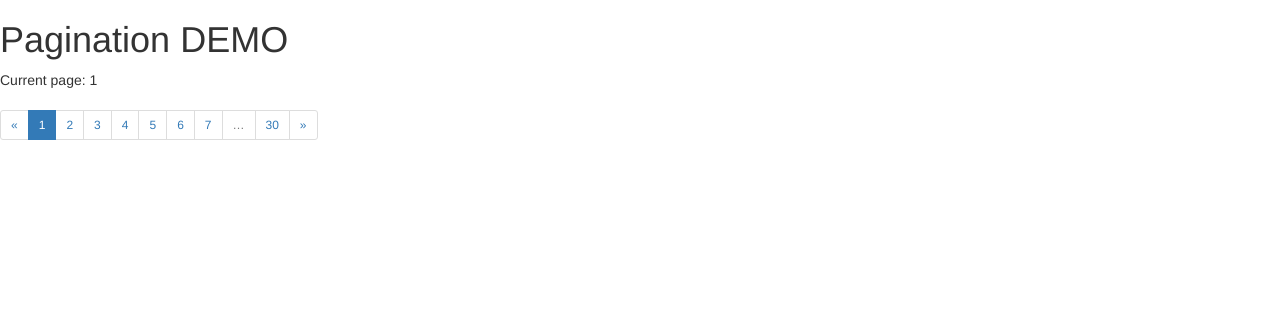
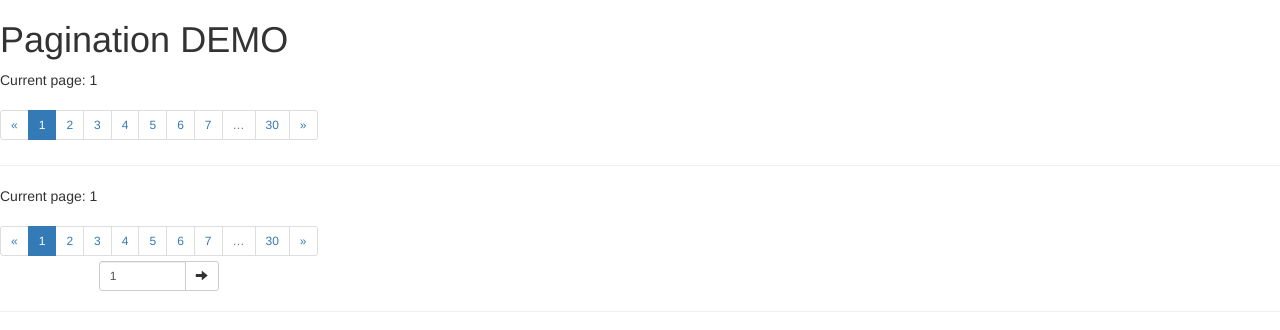
Before and after one commit to Scalesoft/s-pagination, a website: page DEMO.html in a window 1280 px wide. Drawn offline with nearby package versions, Linux system fonts and the light colour scheme.

Commit message:
Pagination with direct Go to page function

```diff
--- a/DEMO.html
+++ b/DEMO.html
@@ -12,22 +12,50 @@
 <h1>Pagination DEMO</h1>
 
 <div id="content">
-    <span>Current page:</span>
-    <span id="page-number-1"></span>
+    <div>
+        <span>Current page:</span>
+        <span id="page-number-1"></span>
 
-    <div id="pagination-1"></div>
+        <div id="pagination-1"></div>
+    </div>
+    <hr/>
+
+    <div>
+        <span>Current page:</span>
+        <span id="page-number-2"></span>
+
+        <div id="pagination-2"></div>
+    </div>
+    <hr />
 </div>
 
 <script>
-    $(document).ready(function() {
-        var maxVisibleElements = 9;
-        var pagination = new Pagination("#pagination-1", maxVisibleElements);
+    function pageClick1(pageNumber) {
+        $("#page-number-1").text(pageNumber);
+    }
 
+    function pageClick2(pageNumber) {
+        $("#page-number-2").text(pageNumber);
+    }
+
+    $(document).ready(function () {
         var itemsCount = 299;
         var itemsOnPage = 10;
-        pagination.createPagination(itemsCount, itemsOnPage, function(pageNumber) {
-            $("#page-number-1").text(pageNumber);
+
+        var pagination1 = new Pagination({
+            container: $("#pagination-1"),
+            pageClickCallback: pageClick1,
+            maxVisibleElements: 9
         });
+        pagination1.make(itemsCount, itemsOnPage);
+
+        var pagination2 = new Pagination({
+            container: $("#pagination-2"),
+            pageClickCallback: pageClick2,
+            maxVisibleElements: 9,
+            showInput: true
+        });
+        pagination2.make(itemsCount, itemsOnPage);
     });
 </script>
 </body>
--- a/src/pagination.ts
+++ b/src/pagination.ts
@@ -1,32 +1,68 @@
 class Pagination {
-    private pageClickCallback: (pageNumber: number) => void;
-    private paginationContainer: string;
+    private options: IPaginationOptions;
+    private paginationContainer: JQuery;
     private maxPageElements: number;
     private pageCount: number;
     private currentPage: number;
     private usePaginationDots = false;
+    private goToPageInput: HTMLInputElement;
 
-    constructor(paginationContainer: string, maxVisiblePageElements = 9) {
-        this.maxPageElements = maxVisiblePageElements;
-        this.paginationContainer = paginationContainer;
+    constructor(options: IPaginationOptions) {
+        this.options = options;
+        this.paginationContainer = $(options.container);
+
+        this.maxPageElements = 9;
+        if (options.maxVisibleElements) {
+            this.maxPageElements = options.maxVisibleElements;
+        }
     }
 
-    public createPagination(itemsCount: number, itemsOnPage: number, pageClickCallback: (pageNumber: number) => void, defaultPageNumber: number = 1) {
+    public make(itemsCount: number, itemsOnPage: number, defaultPageNumber: number = 1) {
         this.pageCount = Math.ceil(itemsCount / itemsOnPage);
-        this.pageClickCallback = pageClickCallback;
 
-        $(this.paginationContainer).empty();
+        this.paginationContainer.empty();
 
+        var $innerContainer = $(document.createElement("div"));
+        $innerContainer.attr("style", "display: inline-block;");
+
+        //TODO slider
+
+        $innerContainer.append(this.createPageList(defaultPageNumber));
+
+        if (this.options.showInput) {
+            $innerContainer.append(this.createPageInput());
+        }
+
+        this.paginationContainer.append($innerContainer);
+
+        this.updateCurrentPage(defaultPageNumber);
+    }
+
+    private updateCurrentPage(newPageNumber: number) {
+        $("li.active", this.paginationContainer).removeClass("active");
+        $(`li [data-page-number=${newPageNumber}]`, this.paginationContainer).closest("li").addClass("active");
+
+        this.currentPage = newPageNumber;
+        this.updateVisiblePageElements();
+
+        $(this.goToPageInput).val(newPageNumber);
+
+        this.options.pageClickCallback(newPageNumber);
+    }
+
+    private createPageList(defaultPageNumber: number): HTMLUListElement {
         var paginationUl = document.createElement("ul");
-        $(paginationUl).addClass("pagination")
-            .addClass("pagination-sm");
+        $(paginationUl)
+            .addClass("pagination")
+            .addClass("pagination-sm")
+            .css("margin-bottom", "0");
 
         var previousPageLi = this.createPageElement("&laquo;", "previous");
         paginationUl.appendChild(previousPageLi);
 
         for (let i = 1; i <= this.pageCount; i++) {
             const pageLi = this.createPageElement(i.toString(), i);
-            if (i == defaultPageNumber) {
+            if (i === defaultPageNumber) {
                 pageLi.classList.add("active");
             }
             paginationUl.appendChild(pageLi);
@@ -41,28 +77,74 @@ class Pagination {
             $(paginationUl.children[this.pageCount]).after(this.createThreeDots());
         }
 
-        $(this.paginationContainer).append(paginationUl);
-
-        this.updateCurrentPage(defaultPageNumber);
-    }
-
-    private updateCurrentPage(newPageNumber: number) {
-        this.getCurrentPageElement().removeClass("active");
-        this.currentPage = newPageNumber;
-        this.getCurrentPageElement().addClass("active");
-        this.updateVisiblePageElements();
-
-        this.pageClickCallback(newPageNumber);
+        return paginationUl;
     }
 
     private createPageElement(label: string, pageNumber: any): HTMLLIElement {
         var pageLi = document.createElement("li");
         var pageLink = document.createElement("a");
-        pageLink.innerHTML = label;
-        pageLink.href = "#";
-        pageLink.setAttribute("data-page-number", pageNumber);
+        $(pageLink)
+            .html(label)
+            .attr("href", "#")
+            .attr("data-page-number", pageNumber)
+            .click(this.onPageClick.bind(this));
 
-        $(pageLink).click(event => {
+        pageLi.appendChild(pageLink);
+        return pageLi;
+    }
+
+    private createThreeDots(): HTMLLIElement {
+        var element = document.createElement("li");
+        $(element).addClass("disabled")
+            .addClass("three-dots");
+
+        var contentElement = document.createElement("span");
+        contentElement.innerHTML = "&hellip;";
+
+        element.appendChild(contentElement);
+        return element;
+    }
+
+    private createPageInput(): HTMLDivElement {
+        var inputGroupDiv = document.createElement("div");
+        var inputGroupButtonSpan = document.createElement("span");
+        var goToPageInput = document.createElement("input");
+        var goToPageButton = document.createElement("button");
+        var goToPageIcon = document.createElement("span");
+
+        $(inputGroupDiv)
+            .addClass("input-group")
+            .addClass("input-group-sm")
+            .addClass("pagination-input")
+            .attr("style", "width: 120px; margin-left: auto; margin-right: auto;")
+            .append(goToPageInput)
+            .append(inputGroupButtonSpan);
+
+        $(goToPageInput)
+            .attr("type", "text")
+            .addClass("form-control")
+            .keypress(this.onGoToInputKeyPress.bind(this));
+
+        $(inputGroupButtonSpan)
+            .addClass("input-group-btn")
+            .append(goToPageButton);
+
+        $(goToPageButton)
+            .attr("type", "button")
+            .addClass("btn")
+            .addClass("btn-default")
+            .append(goToPageIcon)
+            .click(this.onGoToPageClick.bind(this));
+
+        $(goToPageIcon)
+            .addClass("glyphicon")
+            .addClass("glyphicon-arrow-right");
+
+        this.goToPageInput = goToPageInput;
+        return inputGroupDiv;
+    }
+
+    private onPageClick(event: JQueryEventObject) {
         event.preventDefault();
         var pageValue = $(event.target).data("page-number");
         var pageNumber: number;
@@ -81,27 +163,20 @@ class Pagination {
         if (pageNumber > 0 && pageNumber <= this.pageCount) {
             this.updateCurrentPage(pageNumber);
         }
-        });
-
-        pageLi.appendChild(pageLink);
-        return pageLi;
     }
 
-    private createThreeDots(): HTMLLIElement {
-        var element = document.createElement("li");
-        $(element).addClass("disabled")
-            .addClass("three-dots");
-
-        var contentElement = document.createElement("span");
-        contentElement.innerHTML = "&hellip;";
-
-        element.appendChild(contentElement);
-        return element;
+    private onGoToPageClick() {
+        var pageNumberData = $(this.goToPageInput).val();
+        var pageNumber = Number(pageNumberData);
+        if (pageNumber > 0 && pageNumber <= this.pageCount) {
+            this.updateCurrentPage(pageNumber);
+        }
     }
 
-    private getCurrentPageElement(): JQuery {
-        var selector = "li:has(*[data-page-number=\"" + this.currentPage + "\"])";
-        return $(selector);
+    private onGoToInputKeyPress(event: JQueryEventObject) {
+        if (event.keyCode === 13) {
+            this.onGoToPageClick();
+        }
     }
 
     private updateVisiblePageElements() {
@@ -110,7 +185,7 @@ class Pagination {
 
         var pageNumber = this.currentPage;
         var centerVisibleIndex = (this.maxPageElements - 1) / 2;
-        var paginationListUl = $(this.paginationContainer).children().children();
+        var paginationListUl = $(".pagination", this.paginationContainer).children();
         for (var i = 2; i < paginationListUl.length - 2; i++) {
             $(paginationListUl[i]).addClass("hidden");
         }
@@ -119,7 +194,7 @@ class Pagination {
 
         var leftDotsHidden = false;
         var rightDotsHidden = false;
-        var threeDotsElements = $(".three-dots");
+        var threeDotsElements = $(".three-dots", this.paginationContainer);
         threeDotsElements.addClass("hidden");
 
         if (pageNumber > centerVisibleIndex) {
@@ -167,3 +242,12 @@ class Pagination {
         return this.currentPage;
     }
 }
+
+interface IPaginationOptions {
+    container: HTMLDivElement | JQuery;
+    pageClickCallback: (pageNumber: number) => void;
+    maxVisibleElements?: number;
+    //showSlider?: boolean;
+    showInput?: boolean;
+    //isEnhancedMode?: boolean;
+}
```
Also changed, not shown: dist/pagination.js. Lines whose indentation alone changed are shown as unchanged.
